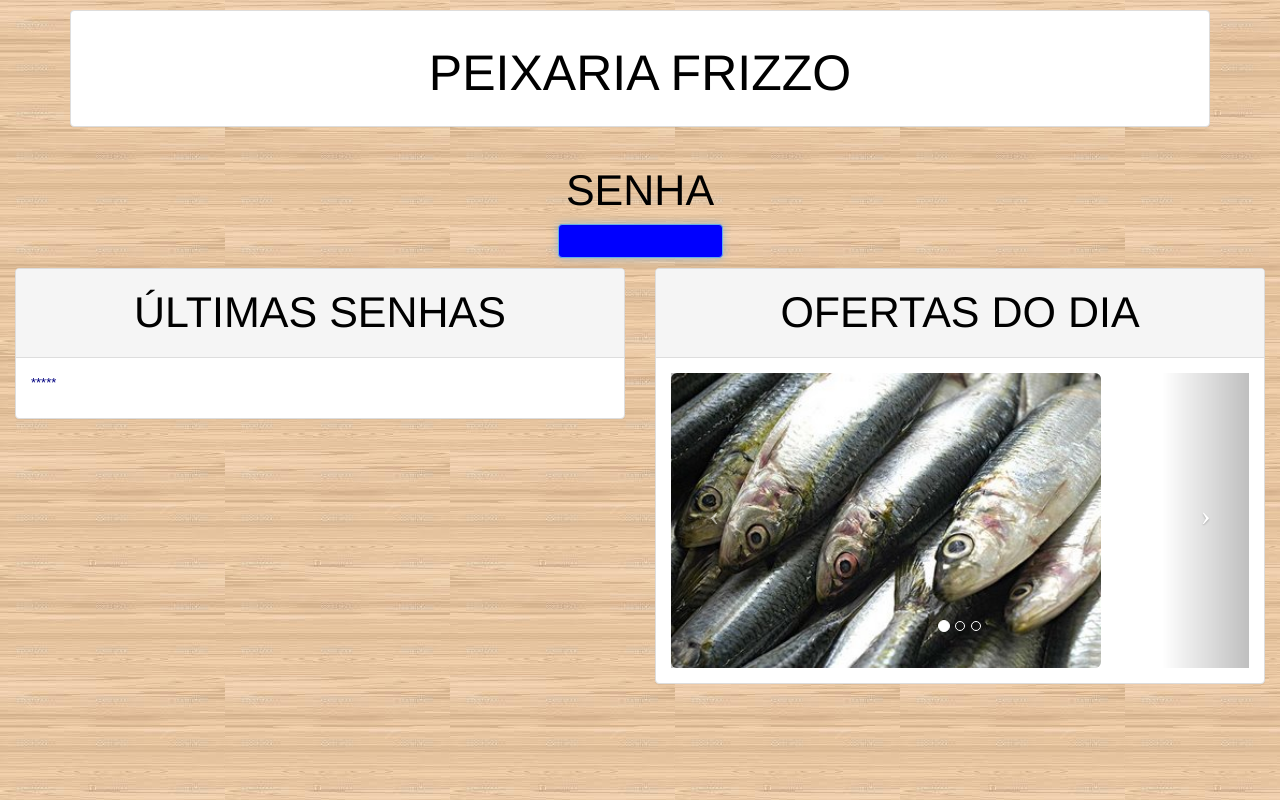
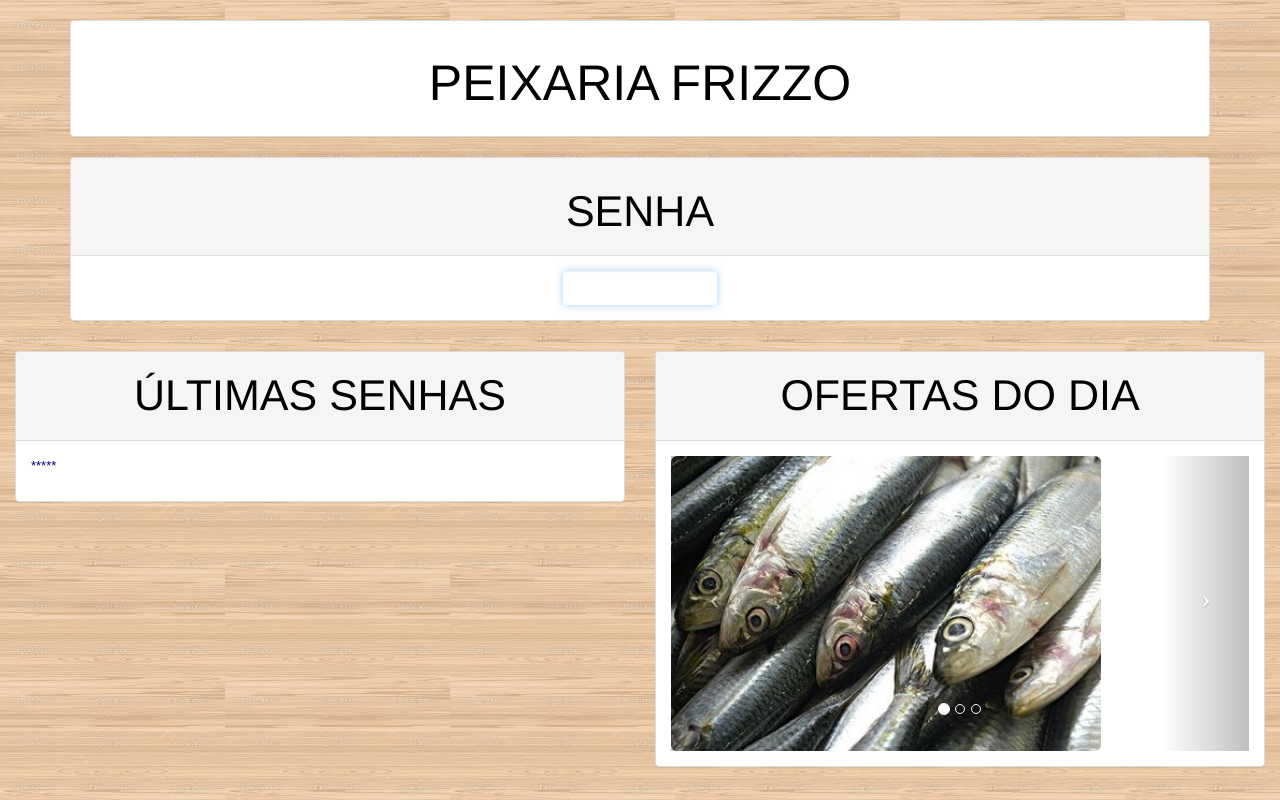
Before and after one commit to pereiracruz2002/frizzo, a CodeIgniter app: page / in a window 1280 px wide. Run offline with CodeIgniter, Linux system fonts and the light colour scheme; some libraries are stand-ins or nearby versions.

Commit message:
atualizações frizzo

```diff
--- a/application/controllers/admin.php
+++ b/application/controllers/admin.php
@@ -24,11 +24,8 @@ class admin extends CI_Controller {
             }
         }
 
-<<<<<<< HEAD
         $this->load->view('admin/v_admin', $this->data);
-=======
-        $this->load->view('v_admin', $this->data);
->>>>>>> 964d328cf24fb307465751713576fd4d97e00799
+
     }
 
     public function sair (){
--- a/application/views/sistema.php
+++ b/application/views/sistema.php
@@ -1,6 +1,6 @@
 <?php include_once(dirname(__FILE__).'/html_header.php'); ?>
 <div class="container">
-	<div class="row" style="margin-top: 10px;">
+	<div class="row" style="margin-top: 20px;">
 
 		<div class="col-md-12">
 			<div class="panel panel-default">
@@ -12,10 +12,10 @@
 	</div>
 	<div class="row">
 		<div class="col-md-12">
-			<h3 class="text-center text_maisculo yellow">Senha</h3>
-		</div>
-	</div>
-	<div class="row">
+			<div class="panel panel-default">
+	  			<div class="panel-heading">
+	  				<h3 class="text-center text_maisculo yellow">Senha</h3></div>
+		  			<div class="panel-body">
 						<div class="col-md-12">
 							<div class="row">
 								<div class="col-md-2 col-md-offset-5">
@@ -27,14 +27,17 @@
 								<div class="col-md-offset-5"></div>
 							</div>
 						</div>
+		  			</div>
+		  		</div>
+		</div>
+	</div>
 
-	</div>
 
 	<div class="row">
 		<div class="col-md-12" style="margin-top: 10px;">
 			<div class="col-md-6">
 				<div class="panel panel-default">
-	  			       <div class="panel-heading turquesa"><h4 class="text-center text_maisculo yellow">Últimas Senhas</h4></div>
+	  			       <div class="panel-heading"><h4 class="text-center text_maisculo yellow">Últimas Senhas</h4></div>
 				         <div class="panel-body">
 				    	     <ul class="list-unstyled" id="senha">
 				    	     	<li>*****</li>
--- a/css/style.css
+++ b/css/style.css
@@ -22,7 +22,7 @@ h3,h4{
 }
 
 .senha{
-	background-color:#0000FF;
-	border:1px solid #0000FF ;
-	color:#0000FF;
+	background-color:#FFF;
+	border:none;
+	color:#FFF;
 }
```
Lines whose indentation alone changed are shown as unchanged.
